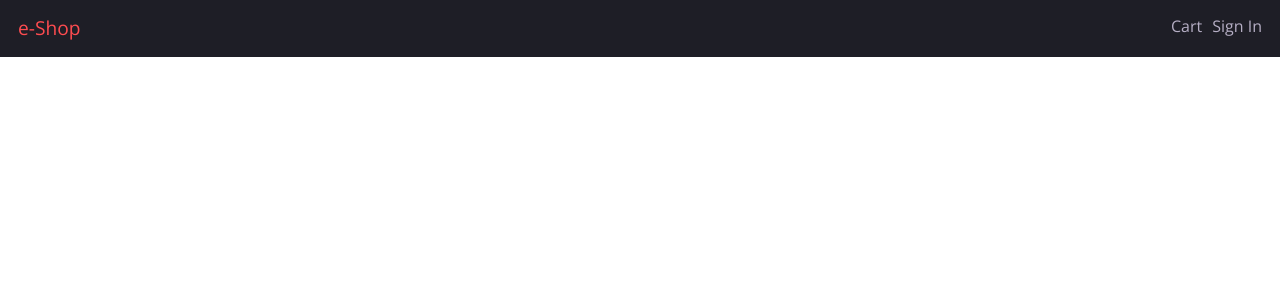
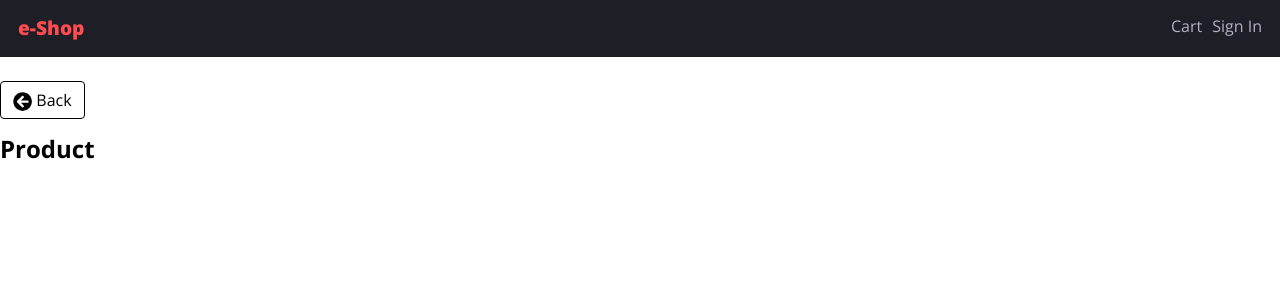
Before and after one commit to VentsiGeorgiev/e-shop, a React (Create React App) app in the folder client/: page /product/1 in a window 1280 px wide. Before the commit this address had no page. Shown: the top 300 px of the page. Built offline with nearby package versions, Linux system fonts and the light colour scheme.

Commit message:
Add Back button component

```diff
--- a/client/src/App.js
+++ b/client/src/App.js
@@ -1,14 +1,16 @@
 import { Routes, Route } from 'react-router-dom';
 import Header from './components/Header/Header';
 import Home from './pages/Home/Home';
+import Product from './pages/Product/Product';
 
 function App() {
   return (
     <>
       <Header />
-      <main>
+      <main className='container'>
         <Routes>
           <Route path='/' element={<Home />} />
+          <Route path='/product/:id' element={<Product />} />
         </Routes>
 
       </main>
--- /dev/null
+++ b/client/src/components/BackButton/BackButton.js
@@ -0,0 +1,14 @@
+import { FaArrowCircleLeft } from 'react-icons/fa';
+import { useNavigate } from 'react-router-dom';
+import styles from './BackButton.module.scss';
+
+const BackButton = () => {
+    const navigate = useNavigate();
+    return (
+        <button className={styles['back-btn']} onClick={() => navigate(-1)}>
+            <FaArrowCircleLeft className={styles.icon} /> Back
+        </button>
+    );
+};
+
+export default BackButton;
--- /dev/null
+++ b/client/src/components/BackButton/BackButton.module.scss
@@ -0,0 +1,21 @@
+.back-btn {
+    cursor: pointer;
+    padding: 6px 12px;
+    border: 1px solid #000;
+    border-radius: 4px;
+    background-color: #fff;
+    vertical-align: center;
+    margin-bottom: 12px;
+
+    &:hover {
+        border: 1px solid #000;
+        background-color: #000;
+        color: #fff;
+    }
+
+}
+
+.icon {
+    vertical-align: middle;
+    font-size: 1.2rem
+}
--- a/client/src/components/Header/Header.module.scss
+++ b/client/src/components/Header/Header.module.scss
@@ -1,6 +1,7 @@
 .header {
    background-color: #1E1E26;
    padding: 14px 18px;
+   margin-bottom: 24px;
 
    &__navigation {
     display: flex;
@@ -9,6 +10,7 @@
     &__logo {
         color: #FE4C50;
         font-size: 1.2rem;
+        font-weight: 800;
     }
 
     &__link {
--- a/client/src/components/Rating/Rating.js
+++ b/client/src/components/Rating/Rating.js
@@ -4,7 +4,6 @@ import { BsStar } from 'react-icons/bs';
 import style from './Rating.module.scss';
 
 function Rating({ value, reviewsCount }) {
-    const startConut = [1, 2, 3, 4, 5];
 
     return (
         <div>
--- a/client/src/data/products.js
+++ b/client/src/data/products.js
@@ -1,6 +1,6 @@
 const products = [
     {
-        _id: 1,
+        _id: '1',
         name: 'Product 1 Intel',
         image: 'https://images.unsplash.com/photo-1540829917886-91ab031b1764?ixlib=rb-1.2.1&ixid=MnwxMjA3fDB8MHxwaG90by1wYWdlfHx8fGVufDB8fHx8&auto=format&fit=crop&w=1470&q=80',
         description: 'Intel® Core™ i9 Processors',
@@ -12,7 +12,7 @@ const products = [
         numReviews: 4
     },
     {
-        _id: 2,
+        _id: '2',
         name: 'Product 2 Ryzen',
         image: 'https://images.unsplash.com/photo-1591799265444-d66432b91588?ixlib=rb-1.2.1&ixid=MnwxMjA3fDB8MHxwaG90by1wYWdlfHx8fGVufDB8fHx8&auto=format&fit=crop&w=880&q=80',
         description: 'AMD Ryzen™ 9 3900X',
--- a/client/src/pages/Home/Home.js
+++ b/client/src/pages/Home/Home.js
@@ -4,7 +4,7 @@ import style from './Home.module.scss';
 
 function Home() {
     return (
-        <section className='container'>
+        <section>
             <h1>Welcome to e-Shop</h1>
             <h2>Latest Products</h2>
             <section className={style.products}>
--- /dev/null
+++ b/client/src/pages/Product/Product.js
@@ -0,0 +1,22 @@
+import { Link, useParams } from 'react-router-dom';
+import BackButton from '../../components/BackButton/BackButton';
+import Rating from '../../components/Rating/Rating';
+import products from '../../data/products';
+
+
+function Product() {
+    const params = useParams();
+    const product = products.filter((p) => p._id === params.id);
+
+    console.log(product);
+
+
+    return (
+        <section>
+            <BackButton />
+            <h1>Product </h1>
+        </section>
+    );
+}
+
+export default Product;
```
